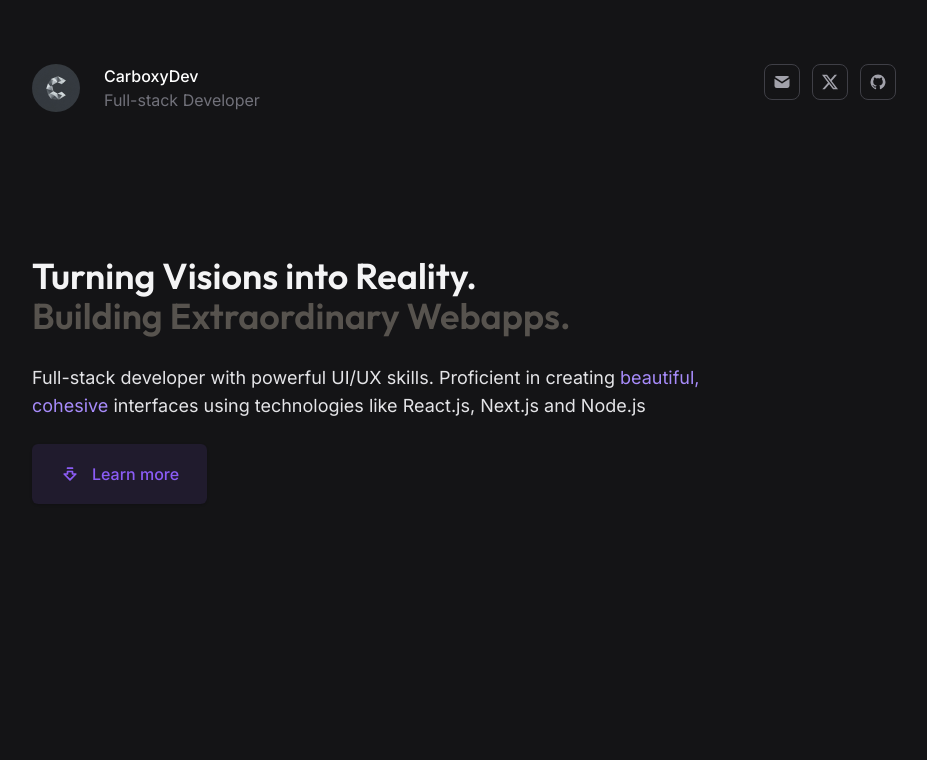
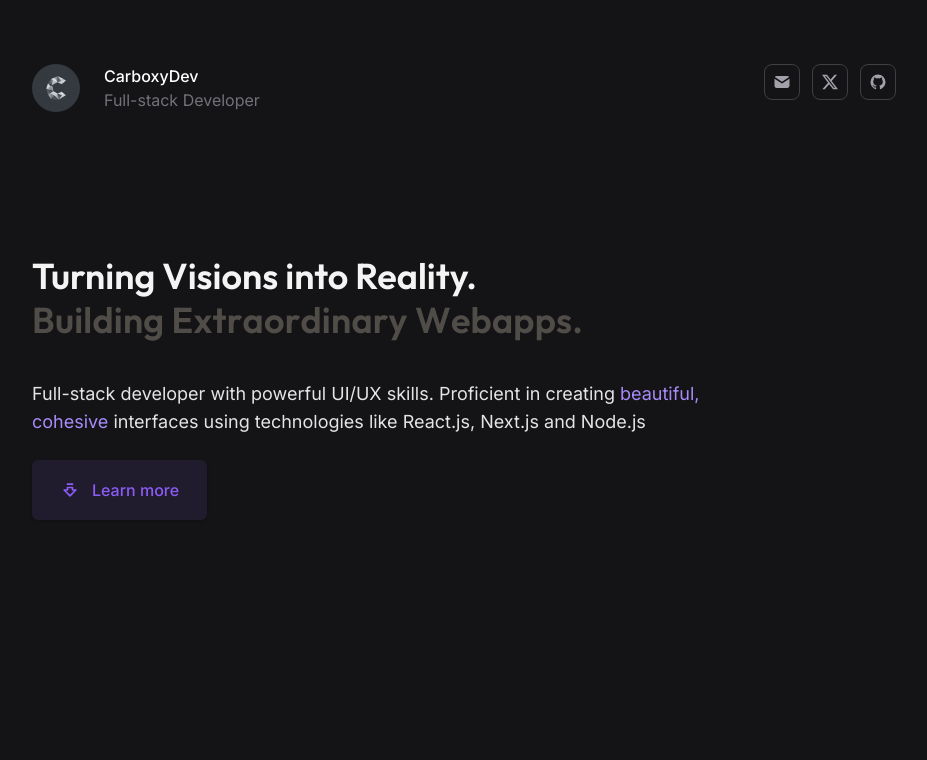
Before and after one commit to CarboxyDev/carboxy.tech, a Next.js app: page / in a window 1280 px wide. Shown: the top 760 px of the page, without its empty margins (176-1103 px from the left). Built offline with nearby package versions, Linux system fonts and the light colour scheme; what tailwindcss-debug-screens would draw is missing.

Commit message:
Add cool text animation for hero text

```diff
--- a/package.json
+++ b/package.json
@@ -16,6 +16,7 @@
     "class-variance-authority": "^0.7.0",
     "clsx": "^2.1.1",
     "embla-carousel-react": "^8.3.0",
+    "framer-motion": "^11.11.8",
     "lucide-react": "^0.451.0",
     "next": "14.2.15",
     "react": "^18.3.1",
--- a/src/app/(home)/hero.tsx
+++ b/src/app/(home)/hero.tsx
@@ -1,6 +1,6 @@
 'use client';
 
-import { HighlightText } from '@/components/Text';
+import { HighlightText, SpacedAnimationText } from '@/components/Text';
 import { Button } from '@/components/vendor/button';
 import { cn } from '@/lib/utils';
 import { ArrowBigDownDash } from 'lucide-react';
@@ -21,7 +21,8 @@ export const HeroSection = () => {
         )}
       >
         <h1 className="text-zinc-100">Turning Visions into Reality.</h1>
-        <h1 className="text-stone-600">Building Extraordinary Webapps.</h1>
+        {/* <h1 className="text-stone-600">Building Extraordinary Webapps.</h1> */}
+        <SpacedAnimationText text="Building Extraordinary Webapps."></SpacedAnimationText>
       </div>
       <div className="mt-7 text-zinc-200 sm:w-[540px] sm:text-lg md:w-[580px] lg:w-[720px]">
         Full-stack developer with powerful UI/UX skills. Proficient in creating{' '}
--- a/src/components/Text.tsx
+++ b/src/components/Text.tsx
@@ -1,5 +1,9 @@
+'use client';
+
 import { cn } from '@/lib/utils';
+import { AnimatePresence, motion, useInView } from 'framer-motion';
 import { Outfit } from 'next/font/google';
+import * as React from 'react';
 
 const headingFont = Outfit({
   weight: ['600'],
@@ -37,3 +41,32 @@ export const SectionHeading = (props: Props) => {
 export const HighlightText = ({ children }: { children: React.ReactNode }) => {
   return <span className="text-primary-400">{children}</span>;
 };
+
+export const SpacedAnimationText = ({
+  text = 'Gradual Spacing',
+}: {
+  text: string;
+}) => {
+  const ref = React.useRef(null);
+  const isInView = useInView(ref, { once: true });
+
+  return (
+    <div className="-mt-1 flex space-x-0.5 md:-mt-2">
+      <AnimatePresence>
+        {text.split('').map((char, i) => (
+          <motion.p
+            ref={ref}
+            key={i}
+            initial={{ opacity: 0, x: -18 }}
+            animate={isInView ? { opacity: 0.9, x: 0 } : {}}
+            exit="hidden"
+            transition={{ duration: 0.3, delay: i * 0.06 }}
+            className="tracking-tighter text-stone-600 md:leading-[4rem]"
+          >
+            {char === ' ' ? <span>&nbsp;</span> : char}
+          </motion.p>
+        ))}
+      </AnimatePresence>
+    </div>
+  );
+};
```
Also changed, not shown: 1 other file (tests, documents, lock files or other folders).
